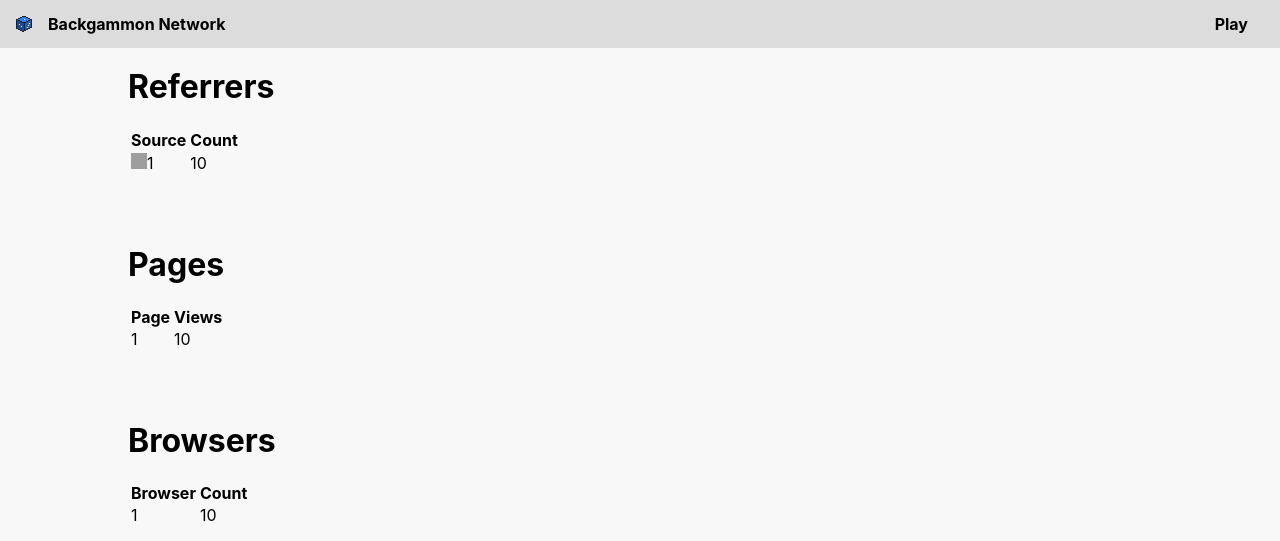
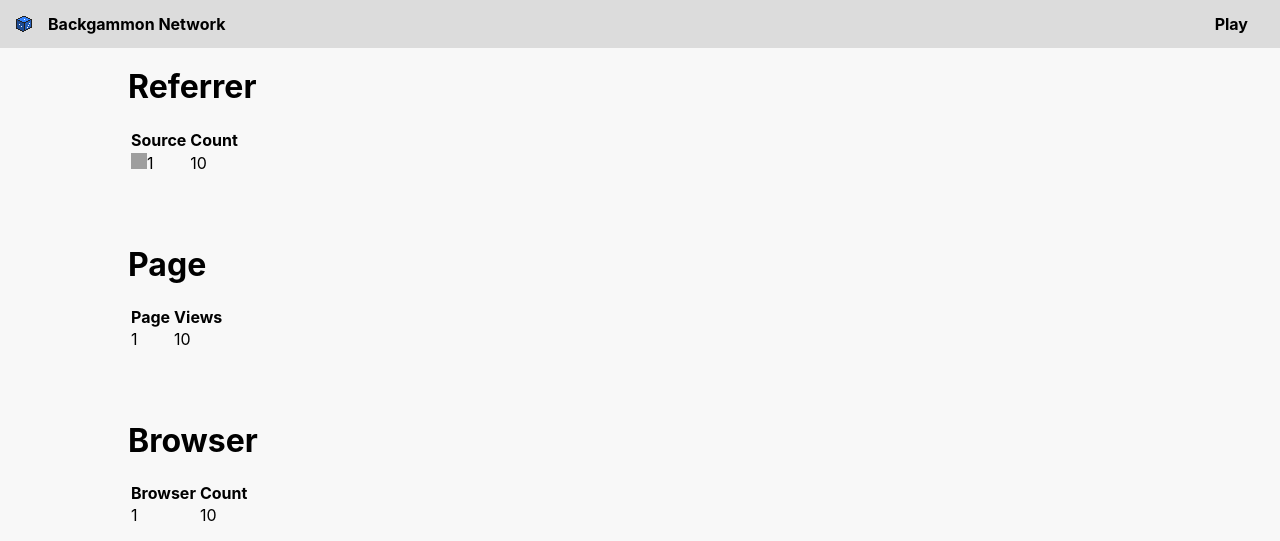
Before and after one commit to softwerks/chateau, a Flask app: template chateau/templates/metrics/dashboard.html in a window 1280 px wide. Shown: the top 541 px of the page. Run offline with Flask 2, Linux system fonts and the light colour scheme; the template is opened without the code that fills it: most values are stand-ins (such as "Sample title", 1, 10 or a date in 2020); data that the repository does not hold is empty; parts of the project's set-up code (start-up, migrations or seed data) failed here and were passed over; some libraries are stand-ins or nearby versions; grey boxes are pictures that could not be loaded.

Commit message:
Formatting.

```diff
--- a/chateau/templates/metrics/dashboard.html
+++ b/chateau/templates/metrics/dashboard.html
@@ -2,7 +2,7 @@
 
 {% block content %}
 <div>
-    <h1>Referrers</h1>
+    <h1>Referrer</h1>
     <table>
         <thead>
             <th>Source</th>
@@ -17,7 +17,7 @@
     </table>
 </div>
 <div>
-    <h1>Pages</h1>
+    <h1>Page</h1>
     <table>
         <thead>
             <th>Page</th>
@@ -32,7 +32,7 @@
     </table>
 </div>
 <div>
-    <h1>Browsers</h1>
+    <h1>Browser</h1>
     <table>
         <thead>
             <th>Browser</th>
```
